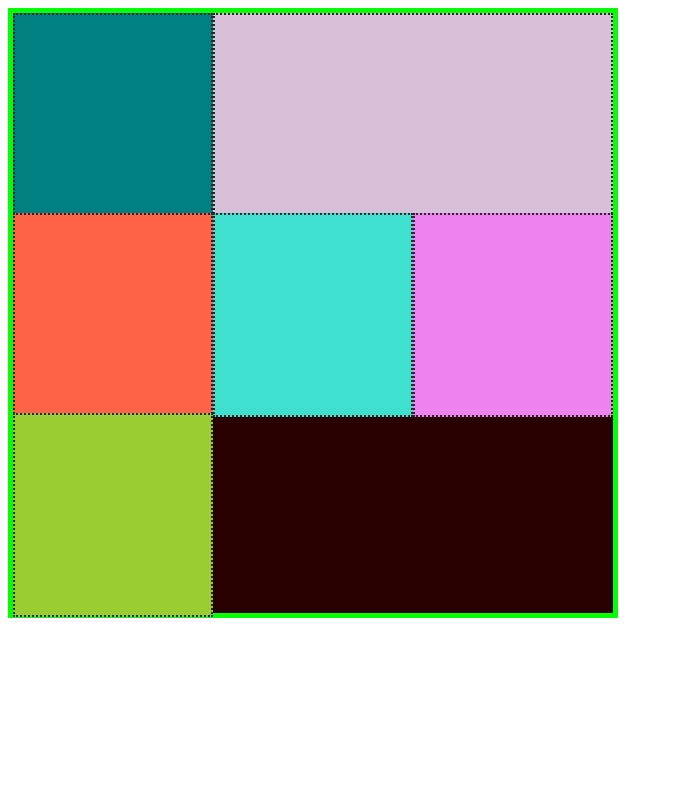
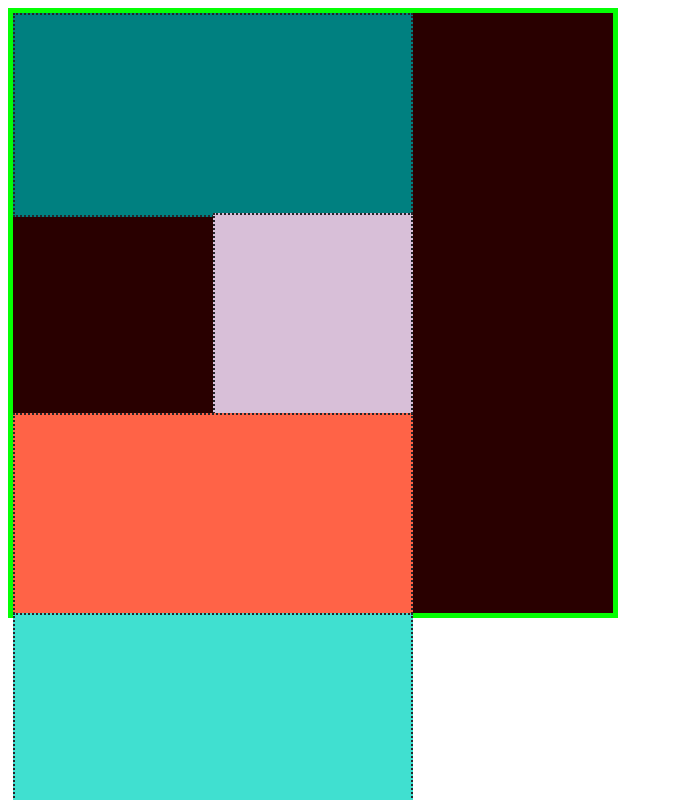
Before and after one commit to acciojob/grids-SurjeetMandal, a website: page main.html in a window 1280 px wide. Shown: the top 800 px of the page, without its empty margins (0-673 px from the left). Drawn offline with Linux system fonts and the light colour scheme.

Commit message:
created a submission

```diff
--- a/styles.css
+++ b/styles.css
@@ -13,22 +13,30 @@
 }
 .first{
 	background-color: teal;
+	grid-column: 1/3;
 }
 .second{
 	background-color: thistle;
-	grid-column-start: 2;
-	grid-column-end: 4;
+	grid-column: 2/3;
 }
 .third{
 	background-color: tomato;
+	grid-column: 1/3;
+	offset: 2;
 }
 .fourth{
 	background-color: turquoise;
 	alignment-baseline: end;
+	grid-column: 1/3;
+	justify-content: space-between;
 }
 .fifth{
 	background-color: violet;
+	grid-column: 1/3;
+	align-self: center;
 }
 .sixth{
 	background-color: yellowgreen;
+	grid-column: 1/3;
+	align-self: center;
 }
```
